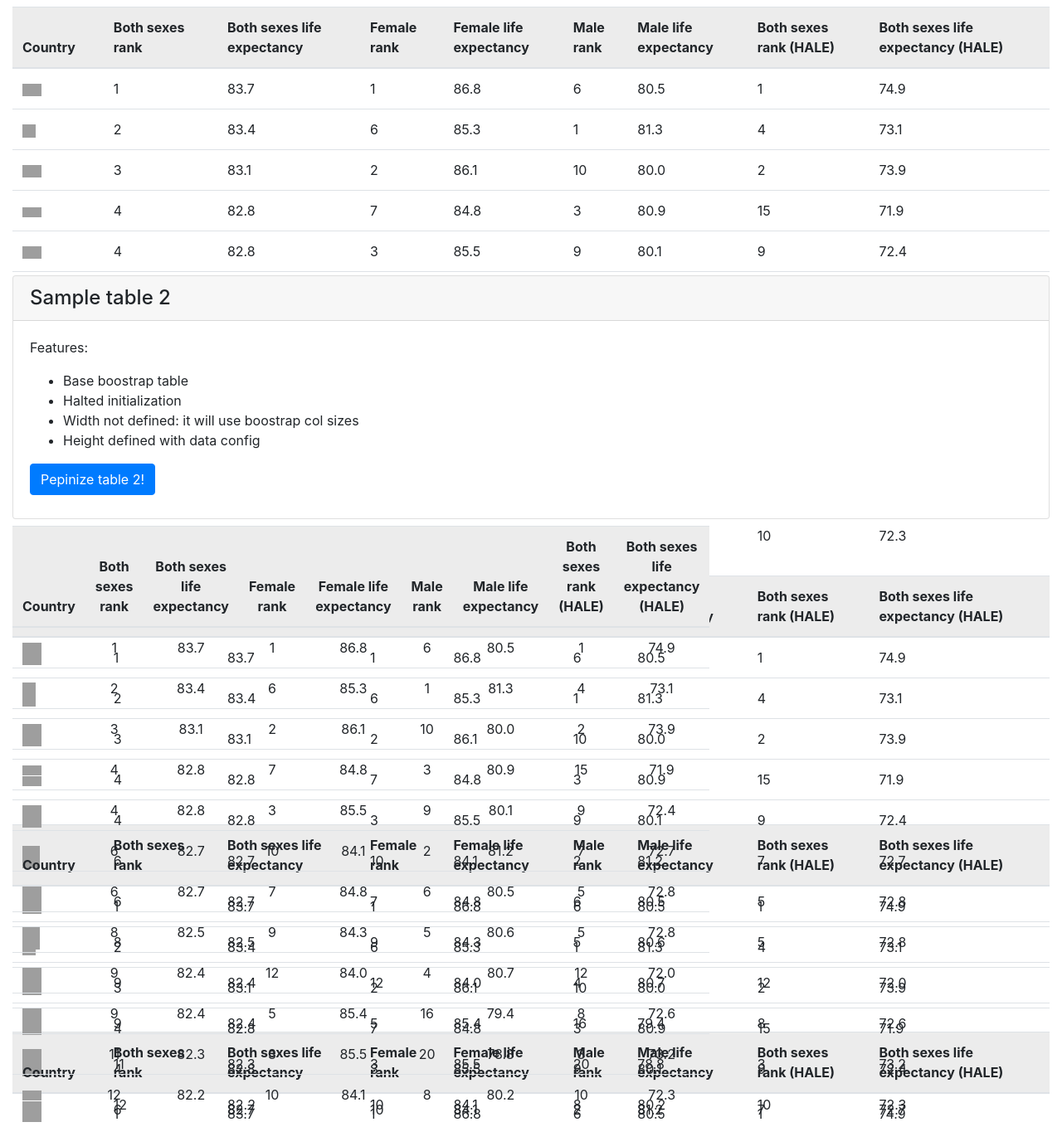
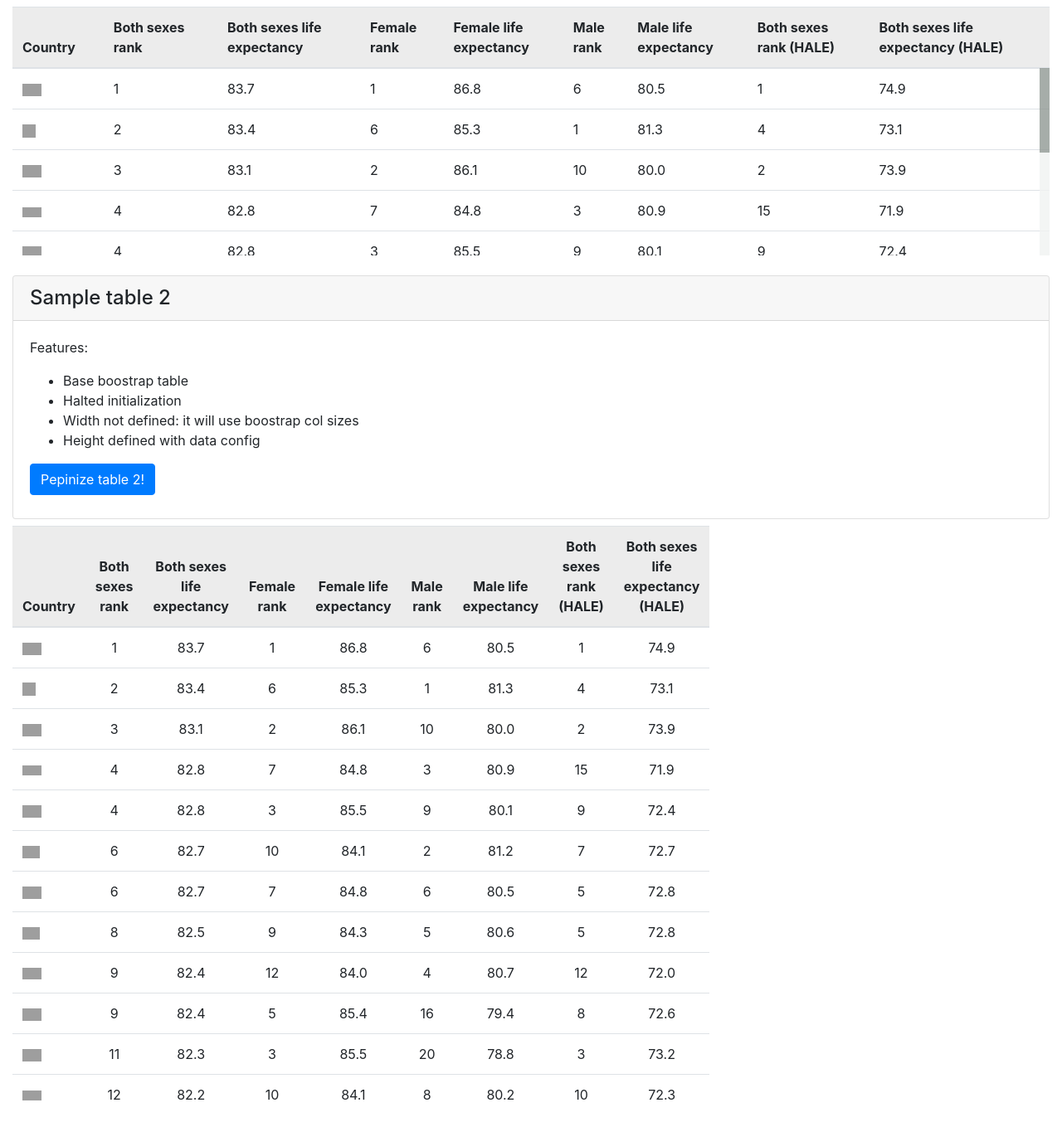
Before and after one commit to ruizfrontend/Pepin-ColumnFixer, a website: page docs/index.html in a window 1280 px wide. Shown: the part 529-1888 px from the top of the page at 83% size. Drawn offline with nearby package versions, Linux system fonts and the light colour scheme; grey boxes are pictures that could not be loaded.

Commit message:
demo page adjustments

```diff
--- a/docs/index.html
+++ b/docs/index.html
@@ -13,7 +13,8 @@
 
     <meta name="viewport" content="width=device-width, initial-scale=1">
 
-	<script src="https://raw.githubusercontent.com/ruizfrontend/Pepin-ColumnFixer/master/pepinColumnFixer.js"></script>
+	<script src="../pepinColumnFixer.js"></script>
+	<link href="../pepinColumnFixer.css" rel="stylesheet" type="text/css" />
 	<script>
 
 	// overwrite defaults on init (before document.ready)
--- a/pepinColumnFixer.css
+++ b/pepinColumnFixer.css
@@ -5,10 +5,10 @@
   .pcf-scroller { overflow: auto; }
   .pcf-fixHead, .pcf-fixCol, .pcf-fixCorner {
       overflow: hidden; position: absolute; top: 0; left: 0; }
+  .pcf-fixCorner { background: white; }
+  .pcf-fixCol { height: 100%; background: white; }
   .pcf-fixHead { width: 100%; background: white; }
-  .pcf-fixCol { height: 100%; background: #F8F9FB; }
     .pcf-fixHead table, .pcf-fixCol table { overflow: hidden; }
-  .pcf-fixCorner { background: white; }
 
 .pcf-wrap .pcf-bar { position: absolute; width: 100%; height: 100%; top: 0; left: 0; display: none; opacity: 0.8; }
   .pcf-wrap .pcf-barWrap { background: #F1F3F2; height: 100%; position: relative; width: 100%; }
```
